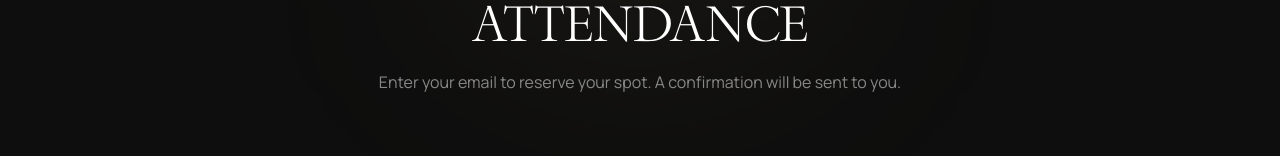
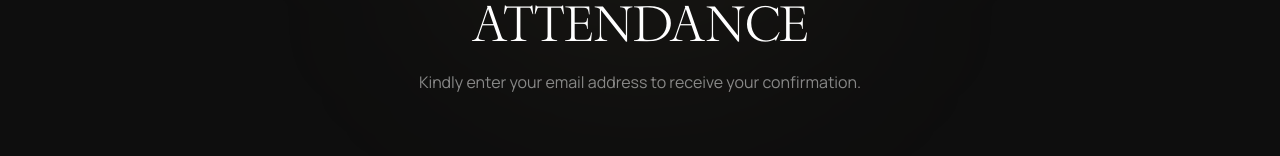
Before and after one commit to thebigbang237/paintcam, a Next.js app: page / in a window 1280 px wide. Shown: the part 1639-1795 px from the top of the page. Built offline with nearby package versions, Linux system fonts and the light colour scheme.

Commit message:
Update RSVP.tsx

```diff
--- a/components/RSVP.tsx
+++ b/components/RSVP.tsx
@@ -8,7 +8,7 @@ import type { Lang } from '@/hooks/useLanguage'
 const copy = {
   fr: {
     heading: 'Confirmez votre présence',
-    sub: 'Entrez votre email pour réserver votre place. Une confirmation vous sera envoyée.',
+    sub: 'Veuillez saisir votre adresse e-mail afin de recevoir votre confirmation.',
     placeholder: 'votre@email.com',
     cta: 'Je confirme',
     sending: 'Envoi en cours…',
@@ -19,7 +19,7 @@ const copy = {
   },
   en: {
     heading: 'Confirm Your Attendance',
-    sub: 'Enter your email to reserve your spot. A confirmation will be sent to you.',
+    sub: 'Kindly enter your email address to receive your confirmation.',
     placeholder: 'your@email.com',
     cta: 'I Confirm',
     sending: 'Sending…',
```
